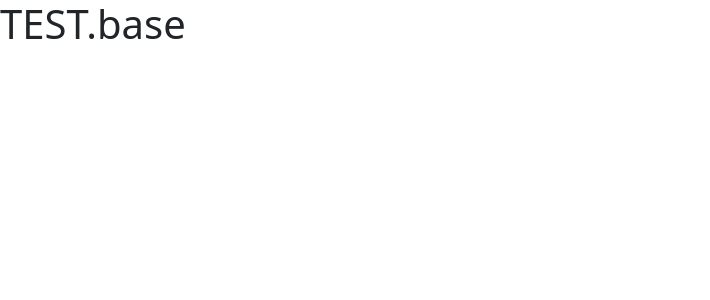
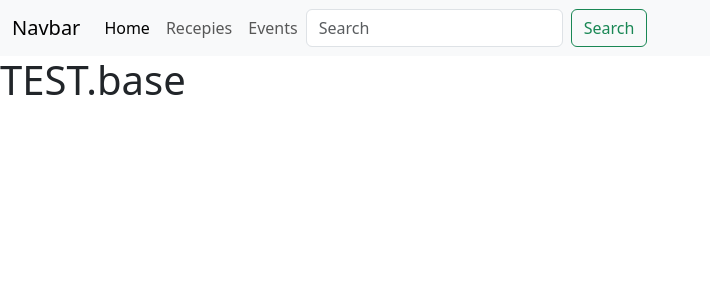
Before and after one commit to Sammy92dec/HappySoul, a Django app: page / in a window 1280 px wide. Shown: the top 300 px of the page, without its empty margins (0-710 px from the left). Run offline with Django 4.2, Linux system fonts and the light colour scheme; tables that the repository leaves empty hold one stand-in row (values such as "Sample post"); some libraries are stand-ins or nearby versions.

Commit message:
Fix: Change the Navbar to planned navigations

```diff
--- a/templates/base.html
+++ b/templates/base.html
@@ -9,14 +9,17 @@
 
     {% block extra_css %}
     <link rel="stylesheet" href="https://cdnjs.cloudflare.com/ajax/libs/bootstrap/5.3.3/css/bootstrap.min.css" integrity="sha512-jnSuA4Ss2PkkikSOLtYs8BlYIeeIK1h99ty4YfvRPAlzr377vr3CXDb7sb7eEEBYjDtcYj+AjBH3FLv5uSJuXg==" crossorigin="anonymous" referrerpolicy="no-referrer" />
+    <link rel="stylesheet" href="{ % static 'css/style.css' % }">
+
     {% endblock %}
     {% block onload_js %}
     <script src="https://cdnjs.cloudflare.com/ajax/libs/bootstrap/5.3.3/js/bootstrap.min.js" integrity="sha512-ykZ1QQr0Jy/4ZkvKuqWn4iF3lqPZyij9iRv6sGqLRdTPkY69YX6+7wvVGmsdBbiIfN/8OdsI7HABjvEok6ZopQ==" crossorigin="anonymous" referrerpolicy="no-referrer"></script>
     {% endblock %}
-    <title>Document</title>
+    <title>HappySoul - {% block title%}{% endblock %}</title>
 
 </head>
 <body>
+    {% include 'include/header.html' %}
     <h1>TEST.base</h1>
     <!--HERE GOES YOUR HEADER AND FOOTER-->
     <!-- Custom CSS -->
--- /dev/null
+++ b/templates/include/header.html
@@ -0,0 +1,30 @@
+<header>
+    <nav class="navbar navbar-expand-lg navbar-light bg-light">
+        <div class="container-fluid">
+          <!-- logo -->
+          <a class="navbar-brand" href="#">Navbar</a>
+          <button class="navbar-toggler" type="button" data-bs-toggle="collapse" data-bs-target="#navbarNav" aria-controls="navbarNav" aria-expanded="false" aria-label="Toggle navigation">
+            <span class="navbar-toggler-icon"></span>
+          </button>
+          <!-- Navigation items -->
+          <div class="collapse navbar-collapse" id="navbarNav">
+            <ul class="navbar-nav">
+              <li class="nav-item">
+                <a class="nav-link active" aria-current="page" href="{% url 'home' %}">Home</a>
+              </li>
+              <li class="nav-item">
+                <a class="nav-link" href="#">Recepies</a>
+              </li>
+              <li class="nav-item">
+                <a class="nav-link" href="#">Events</a>
+              </li>
+            </ul>
+            <!-- Search  -->
+            <form class="d-flex">
+              <input class="form-control me-2" type="search" placeholder="Search" aria-label="Search">
+              <button class="btn btn-outline-success" type="submit">Search</button>
+            </form>
+          </div>
+        </div>
+      </nav>
+</header>
```
